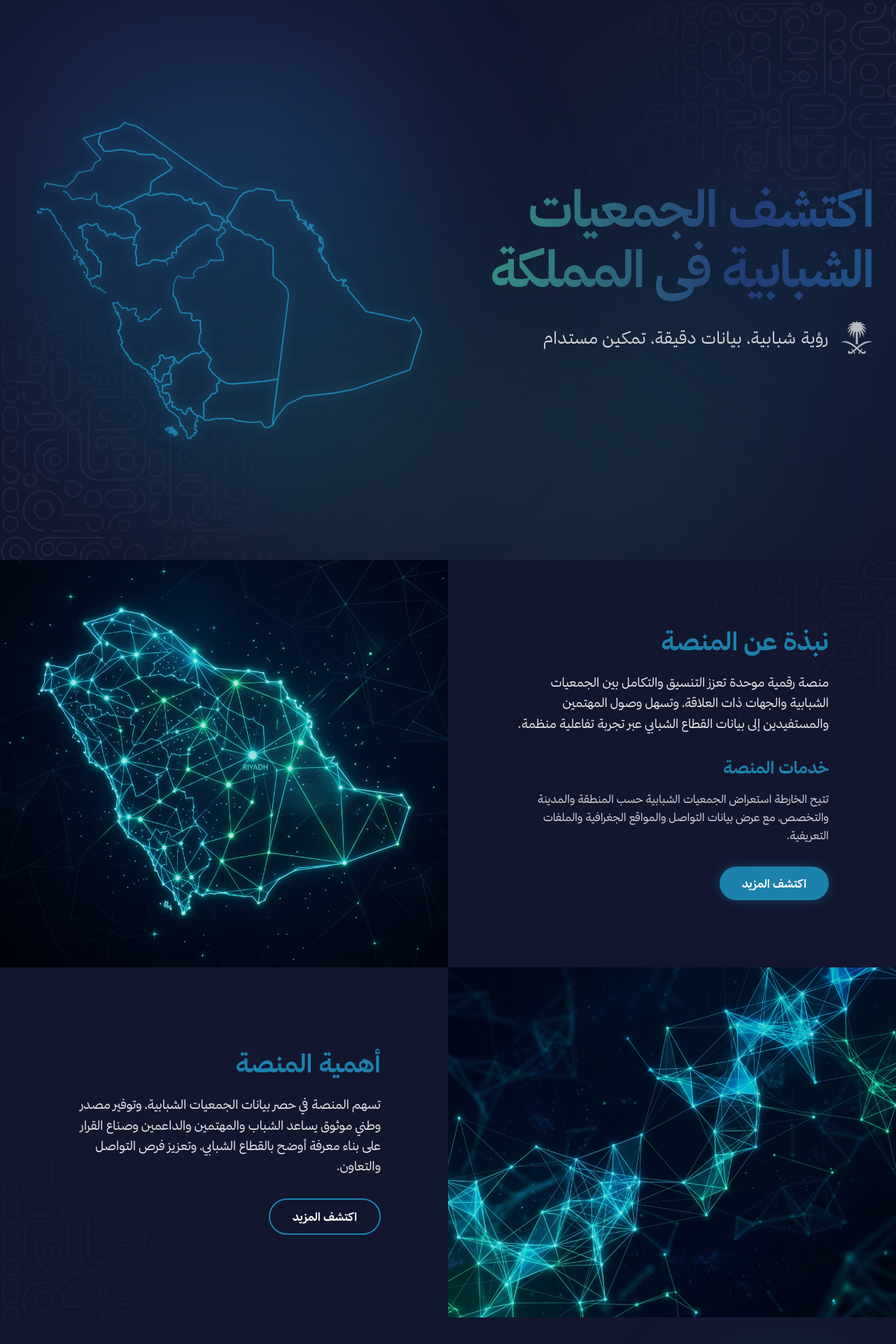
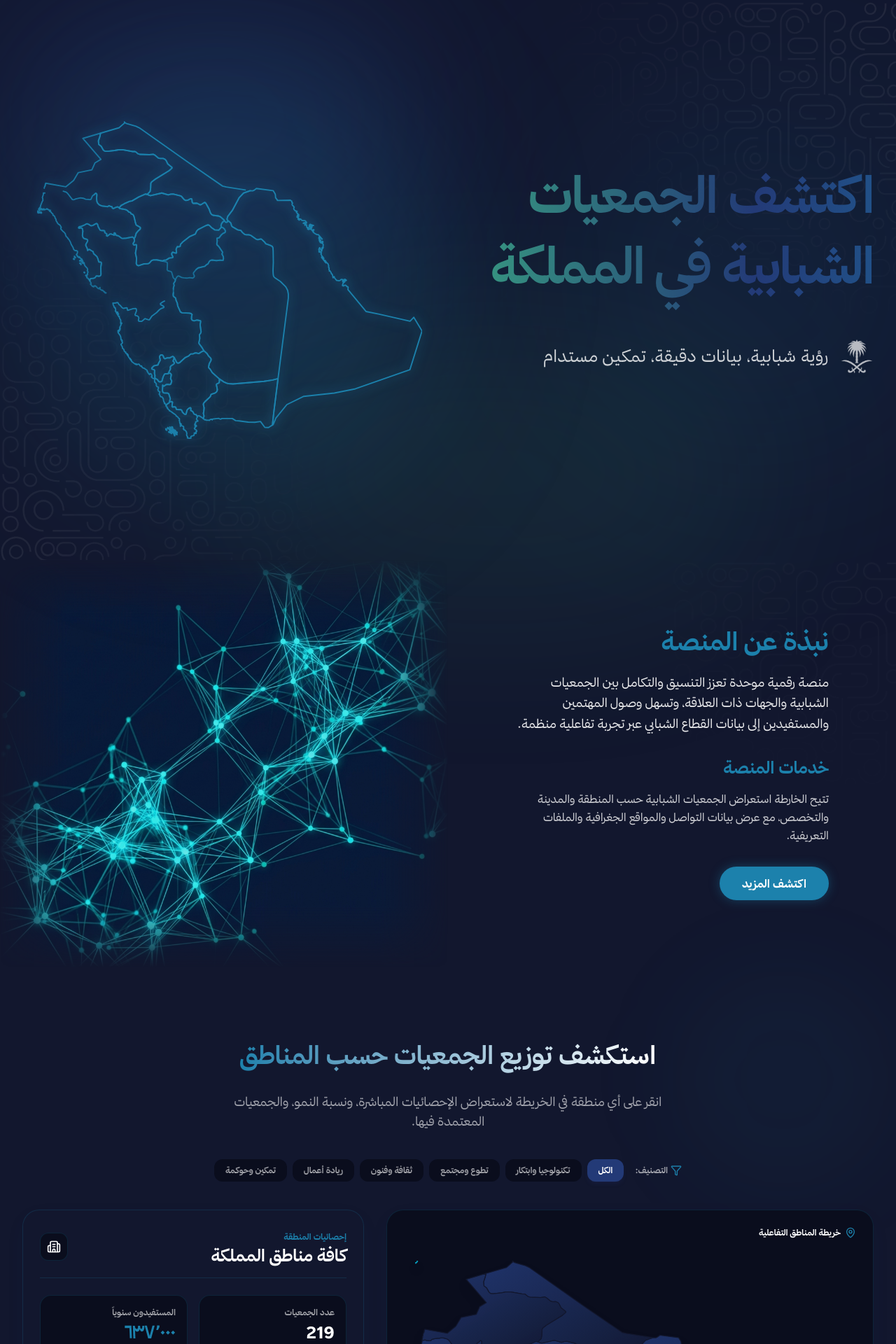
Before and after one commit to A7mDFaraj/map, a Next.js app: page /new6 in a window 1280 px wide. Shown: the top 1920 px of the page at 70% size. Built offline with nearby package versions, Linux system fonts and the light colour scheme.

Commit message:
new updates to section colors

```diff
--- a/app/new6/page.tsx
+++ b/app/new6/page.tsx
@@ -11,7 +11,7 @@ import { CTASection } from '@/components/new6/CTASection';
 
 export default function New6Page() {
   return (
-    <div className="min-h-screen bg-[#12172e] font-sans" dir="rtl">
+    <div className="min-h-screen bg-[#12172e] font-sans overflow-x-hidden" dir="rtl">
       <main>
         <HeroSection />
         <AboutSection />
--- a/components/new6/AboutSection.tsx
+++ b/components/new6/AboutSection.tsx
@@ -6,12 +6,12 @@ import BrandBackground from '@/components/BrandBackground';
 
 export const AboutSection = () => {
   return (
-    <section className="w-full bg-[#12172e] font-sans" style={{ fontFamily: 'Thamaynyah, sans-serif' }}>
+    <section className="w-full bg-transparent font-sans" style={{ fontFamily: 'Thamaynyah, sans-serif' }}>
 
       {/* Row 1 */}
       <div className="flex flex-col lg:flex-row w-full min-h-[500px]">
         {/* Content Side (Right in RTL) */}
-        <div className="w-full lg:w-1/2 flex items-center justify-center p-12 lg:p-24 bg-[#12172e] relative overflow-hidden">
+        <div className="w-full lg:w-1/2 flex items-center justify-center p-12 lg:p-24 bg-transparent relative overflow-hidden">
           {/* Subtle Brand Pattern in Corner */}
           <BrandBackground
             variant="dark"
@@ -38,52 +38,29 @@ export const AboutSection = () => {
         </div>
 
         {/* Image Side (Left in RTL) */}
-        <div className="w-full lg:w-1/2 relative min-h-[400px] lg:min-h-full bg-[#0a0d1d] flex items-center justify-center overflow-hidden">
-          {/* Subtle gradient overlay to match dark brand */}
-          <div className="absolute inset-0 bg-gradient-to-tr from-[#12172e]/80 to-transparent mix-blend-overlay z-10" />
-          <Image
-            src="/low-poly-map.png"
-            alt="Low Poly Saudi Map"
-            fill
-            className="object-cover opacity-90"
-          />
-        </div>
-      </div>
-
-      {/* Row 2 */}
-      <div className="flex flex-col lg:flex-row-reverse w-full min-h-[500px]">
-        {/* Content Side (Left in RTL due to row-reverse) */}
-        <div className="w-full lg:w-1/2 flex items-center justify-center p-12 lg:p-24 bg-[#12172e] relative overflow-hidden">
-          {/* Subtle Brand Pattern in Corner */}
-          <BrandBackground
-            variant="dark"
-            className="bottom-0 left-0 w-80 h-80 [mask-image:radial-gradient(circle_at_bottom_left,black,transparent)] pointer-events-none z-0 opacity-40"
-            style={{ position: 'absolute', backgroundColor: 'transparent' }}
-          />
-          <div className="max-w-lg relative z-10">
-            <h2 className="text-3xl sm:text-4xl font-bold text-[#1C81AC] mb-6">
-              أهمية المنصة
-            </h2>
-            <p className="text-lg text-white opacity-90 leading-relaxed mb-8">
-              تسهم المنصة في حصر بيانات الجمعيات الشبابية، وتوفير مصدر وطني موثوق يساعد الشباب والمهتمين والداعمين وصناع القرار على بناء معرفة أوضح بالقطاع الشبابي، وتعزيز فرص التواصل والتعاون.
-            </p>
-
-            <button className="px-8 py-3 bg-transparent border-2 border-[#1C81AC] text-white font-semibold rounded-full hover:bg-[#1C81AC] hover:shadow-[0_0_15px_rgba(28,129,172,0.5)] transition-all duration-300">
-              اكتشف المزيد
-            </button>
+        <div className="w-full lg:w-1/2 relative min-h-[400px] lg:min-h-full bg-transparent flex items-center justify-center overflow-hidden pointer-events-none">
+          <div
+            className="absolute inset-0 w-full h-full"
+            style={{
+              maskImage: 'linear-gradient(to right, transparent, black 15%, black 85%, transparent)',
+              WebkitMaskImage: 'linear-gradient(to right, transparent, black 15%, black 85%, transparent)',
+            }}
+          >
+            <div
+              className="absolute inset-0 w-full h-full"
+              style={{
+                maskImage: 'linear-gradient(to bottom, transparent, black 15%, black 85%, transparent)',
+                WebkitMaskImage: 'linear-gradient(to bottom, transparent, black 15%, black 85%, transparent)',
+              }}
+            >
+              <Image
+                src="/network-bg-matched.png"
+                alt="Low Poly Tech Network"
+                fill
+                className="object-cover opacity-90 mix-blend-screen"
+              />
+            </div>
           </div>
-        </div>
-
-        {/* Image Side (Right in RTL due to row-reverse) */}
-        <div className="w-full lg:w-1/2 relative min-h-[400px] lg:min-h-full bg-[#0a0d1d] flex items-center justify-center overflow-hidden">
-          {/* Subtle gradient overlay */}
-          <div className="absolute inset-0 bg-gradient-to-bl from-[#12172e]/80 to-transparent mix-blend-overlay z-10" />
-          <Image
-            src="/low-poly-network.png"
-            alt="Low Poly Tech Network"
-            fill
-            className="object-cover opacity-90"
-          />
         </div>
       </div>
 
--- a/components/new6/FeaturedAssociationsSection.tsx
+++ b/components/new6/FeaturedAssociationsSection.tsx
@@ -45,7 +45,7 @@ export const FeaturedAssociationsSection = () => {
   };
 
   return (
-    <section className="w-full py-24 bg-[#0a0d1d] relative overflow-hidden" style={{ fontFamily: 'Thamaynyah, sans-serif' }}>
+    <section className="w-full py-24 bg-transparent relative" style={{ fontFamily: 'Thamaynyah, sans-serif' }}>
 
       {/* Premium Background ambient light */}
       <div className="absolute top-0 right-1/4 w-[600px] h-[600px] bg-[#1C81AC]/5 rounded-full blur-[120px] pointer-events-none" />
--- a/components/new6/HeroSection.tsx
+++ b/components/new6/HeroSection.tsx
@@ -8,10 +8,10 @@ import BrandBackground from '@/components/BrandBackground';
 
 export const HeroSection = () => {
   return (
-    <section className="relative w-full min-h-screen overflow-hidden flex items-center bg-[#12172e]">
+    <section className="relative w-full min-h-screen flex items-center bg-transparent">
 
       {/* Smooth Modern Aurora Background - Softened */}
-      <div className="absolute inset-0 z-0 overflow-hidden pointer-events-none">
+      <div className="absolute inset-0 z-0 pointer-events-none">
         <motion.div
           className="absolute top-[-10%] left-[-10%] w-[50%] h-[50%] bg-[#233A77] rounded-full filter blur-[120px] opacity-30"
           animate={{ x: [0, 100, 0], y: [0, 50, 0] }}
@@ -47,7 +47,7 @@ export const HeroSection = () => {
         <div className="flex flex-col lg:flex-row-reverse items-center gap-12 lg:gap-8" style={{ fontFamily: 'Thamaynyah, sans-serif' }}>
 
           {/* Left Column: Visual (Map) - Appears first on mobile */}
-          <div className="w-full lg:w-1/2 flex justify-center 2xl:justify-end items-center relative min-h-[400px] lg:min-h-[600px]">
+          <div className="w-full lg:w-1/2 flex justify-center 2xl:justify-start items-center relative min-h-[400px] lg:min-h-[600px]">
             {/* Decorative Glow behind map */}
             <div className="absolute inset-0 bg-[#1C81AC] opacity-20 blur-[100px] rounded-full mix-blend-screen pointer-events-none" />
 
@@ -94,20 +94,21 @@ export const HeroSection = () => {
             transition={{ duration: 0.8, ease: "easeOut" }}
           >
             <motion.h1
-              className="text-4xl sm:text-5xl lg:text-7xl font-bold mb-6 pb-2 leading-[1.2] tracking-tight whitespace-pre-line text-transparent bg-clip-text"
+              className="text-4xl sm:text-5xl lg:text-7xl font-bold mb-6 pb-4 leading-[1.4] tracking-tight whitespace-pre-line text-transparent bg-clip-text overflow-visible"
               style={{
                 backgroundImage: 'linear-gradient(to right, #1C81AC, #3EB985, #233A77, #1C81AC)',
                 backgroundSize: '300% 100%',
               }}
               animate={{ backgroundPosition: ['0% 50%', '100% 50%'] }}
-              transition={{ duration: 10, ease: "linear", repeat: Infinity }}
-            >
-              {`اكتشف الجمعيات\nالشبابية في المملكة`}
+              transition={{ duration: 10, ease: "linear", repeat: Infinity }}>
+              اكتشف الجمعيات
+              <br />
+              الشبابية في المملكة
             </motion.h1>
 
             {/* Subtitle with Emblem */}
             <motion.div
-              className="flex items-center justify-center lg:justify-start gap-4 mb-10"
+              className="flex items-center justify-center lg:justify-start gap-4 mt-4 mb-10"
               initial={{ opacity: 0, y: 20 }}
               animate={{ opacity: 1, y: 0 }}
               transition={{ duration: 0.8, delay: 0.4 }}
--- a/components/new6/InteractiveMapSection.tsx
+++ b/components/new6/InteractiveMapSection.tsx
@@ -35,7 +35,7 @@ export const InteractiveMapSection: React.FC = () => {
   };
 
   return (
-    <section id="interactive-map" style={{ fontFamily: 'Thamaynyah, sans-serif' }} className="py-24 bg-[#12172e] relative overflow-hidden">
+    <section id="interactive-map" style={{ fontFamily: 'Thamaynyah, sans-serif' }} className="py-24 bg-transparent relative">
 
       {/* Decorative Brand Art Accents */}
       <div className="absolute top-0 right-0 w-80 h-80 bg-[#1C81AC]/5 rounded-full blur-3xl pointer-events-none" />
--- a/components/new6/PartnersSection.tsx
+++ b/components/new6/PartnersSection.tsx
@@ -10,7 +10,7 @@ export const PartnersSection = () => {
   ];
 
   return (
-    <section className="w-full py-24 bg-[#0a0d1d] relative overflow-hidden" style={{ fontFamily: 'Thamaynyah, sans-serif' }}>
+    <section className="w-full py-24 bg-transparent relative" style={{ fontFamily: 'Thamaynyah, sans-serif' }}>
 
       {/* Decorative Background Glow */}
       <div className="absolute top-1/2 left-1/2 -translate-x-1/2 -translate-y-1/2 w-[600px] h-[300px] bg-[#1C81AC]/5 blur-[120px] rounded-full pointer-events-none" />
--- a/components/new6/StatsSection.tsx
+++ b/components/new6/StatsSection.tsx
@@ -59,7 +59,7 @@ export const StatsSection = () => {
   ];
 
   return (
-    <section className="w-full py-20 bg-[#0a0d1d] relative overflow-hidden" style={{ fontFamily: 'Thamaynyah, sans-serif' }}>
+    <section className="w-full py-20 bg-transparent relative" style={{ fontFamily: 'Thamaynyah, sans-serif' }}>
       {/* Premium Background ambient light */}
       <div className="absolute top-0 right-1/4 w-[500px] h-[500px] bg-[#1C81AC]/5 rounded-full blur-[120px] pointer-events-none" />
       <div className="absolute bottom-0 left-1/4 w-[500px] h-[500px] bg-[#3EB985]/5 rounded-full blur-[120px] pointer-events-none" />
```
Also changed, not shown: components/new6/CTASection.tsx (+1 -1 lines), public/network-bg-matched.png (added).
